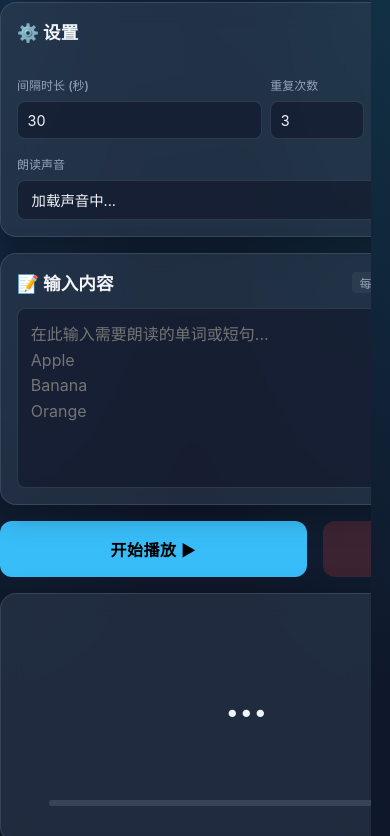
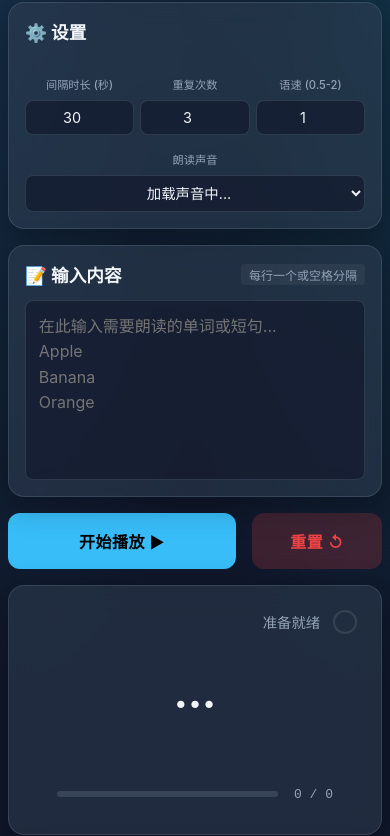
Before and after one commit to zhouchong741/Text2Voice, a plain HTML site: page index.html in a window 390 px wide. Shown: the part 92-928 px from the top of the page. Drawn offline with Linux system fonts and the light colour scheme.

Commit message:
fix: Enhance mobile responsiveness by adjusting input fields, container layout, and preventing horizontal overflow.

```diff
--- a/style.css
+++ b/style.css
@@ -164,6 +164,7 @@ textarea {
     border-radius: 8px;
     font-size: 1rem;
     transition: border-color 0.2s;
+    width: 100%;
 }
 
 input:focus,
@@ -426,10 +427,18 @@ textarea {
 
     body {
         overflow-y: auto;
+        overflow-x: hidden;
         display: block;
         /* Disable flex centering on mobile to prevent top clipping */
         height: auto;
         min-height: 100vh;
+    }
+
+    .app-container {
+        width: 100%;
+        max-width: 100vw;
+        padding-left: 0.5rem;
+        padding-right: 0.5rem;
     }
 
     .panel {
@@ -446,20 +455,31 @@ textarea {
     }
 
     /* Compact Settings for Mobile */
+    /* Compact Settings for Mobile */
     .input-group-row {
         display: grid;
-        grid-template-columns: 1fr 1fr 1fr;
-        gap: 0.5rem;
+        grid-template-columns: repeat(3, 1fr);
+        gap: 0.4rem;
+    }
+
+    .input-field {
+        min-width: 0;
+        /* Crucial for grid overflow protection */
     }
 
     .input-field input,
     .input-field select {
-        padding: 0.6rem;
+        padding: 0.5rem;
         font-size: 0.9rem;
+        text-align: center;
     }
 
     .input-field label {
-        font-size: 0.75rem;
+        font-size: 0.7rem;
+        white-space: nowrap;
+        overflow: hidden;
+        text-overflow: ellipsis;
+        text-align: center;
     }
 }
 
```
